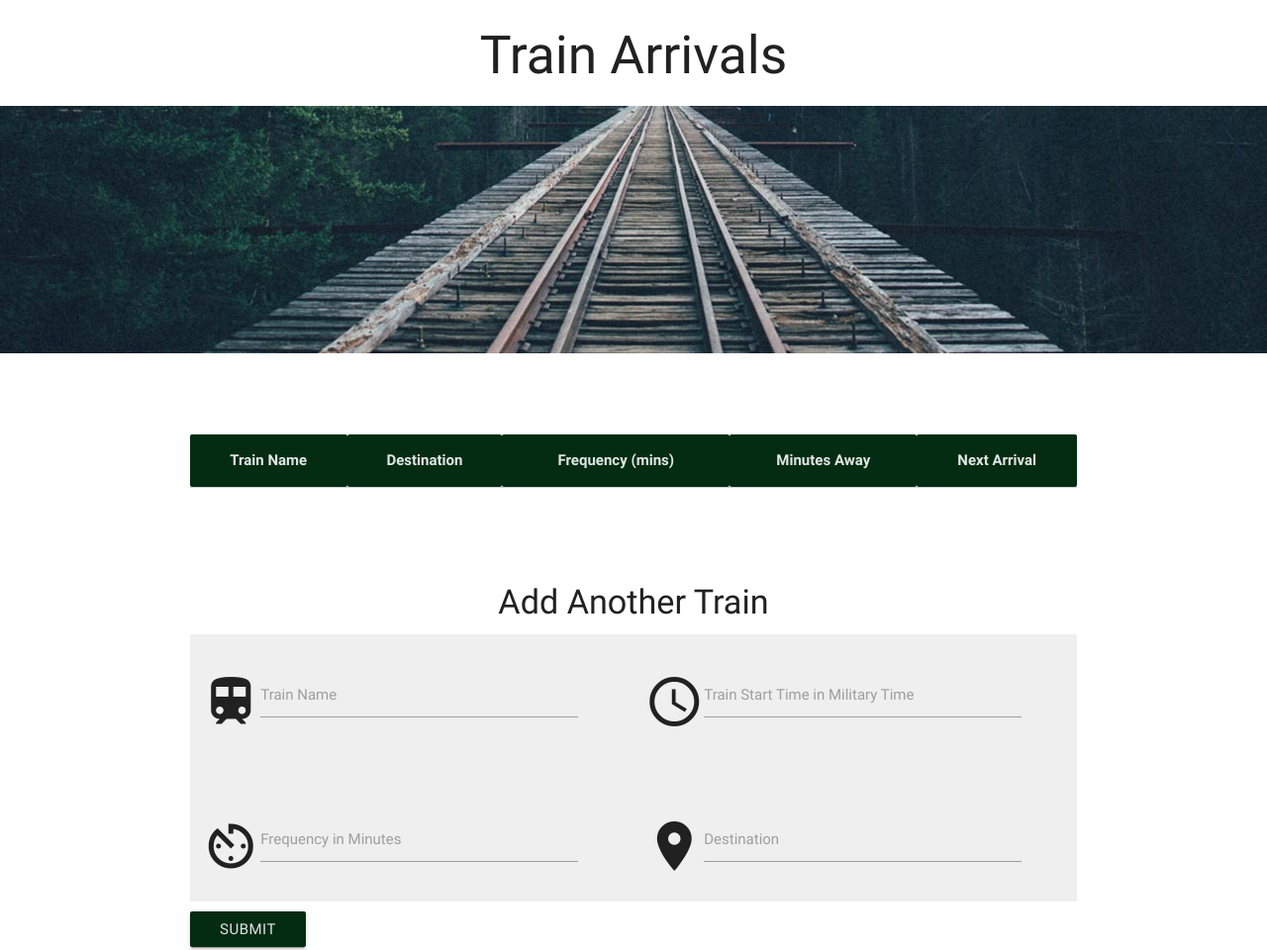
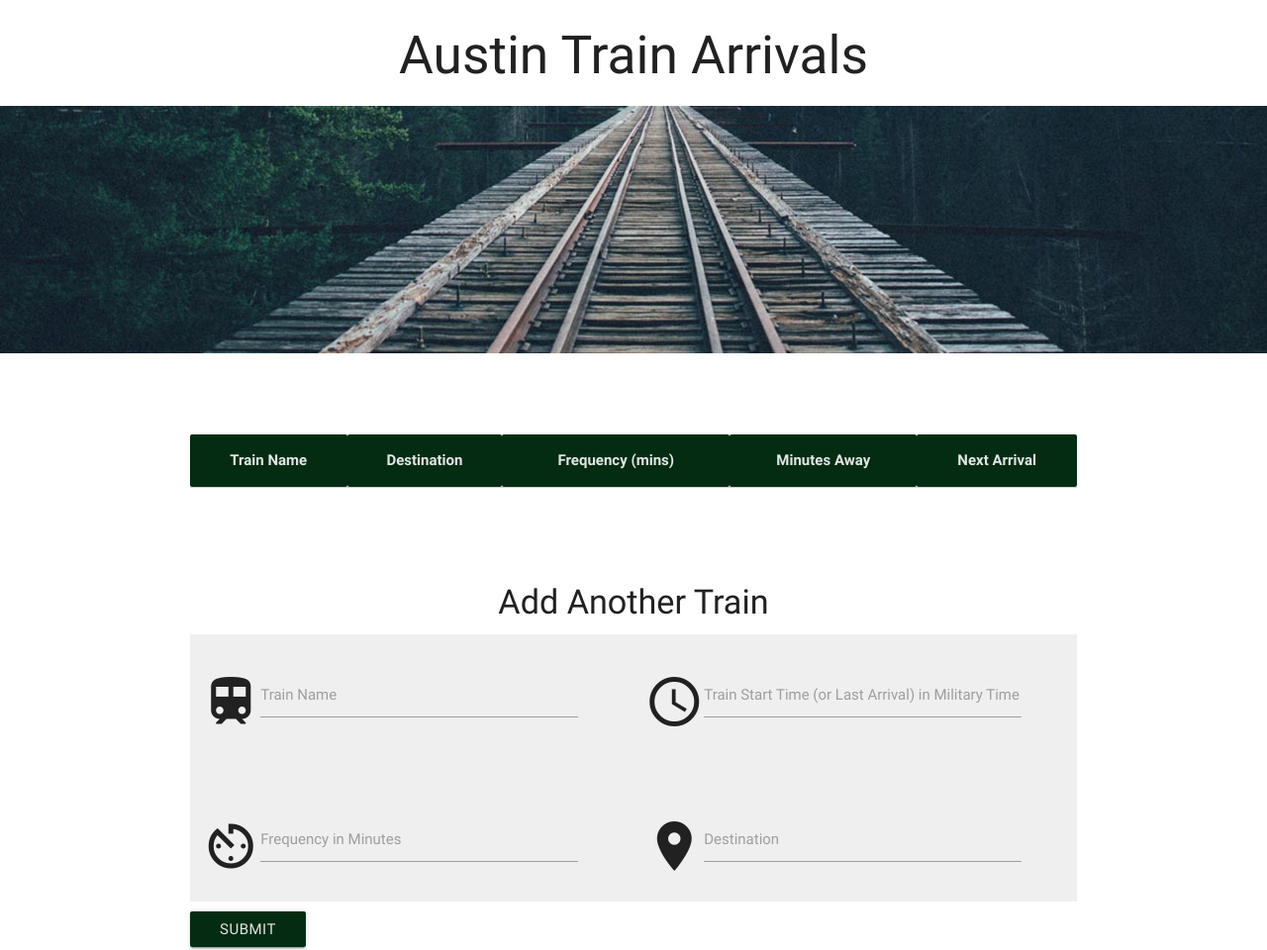
Before and after one commit to maelihector/Train-Scheduler, a plain HTML site: page public/index.html in a window 1280 px wide. Shown: the top 960 px of the page at 99% size. Drawn offline with nearby package versions, Linux system fonts and the light colour scheme; some packages are replaced by stand-ins of ours; no server answers.

Commit message:
Add 'Austin' to title. Update README.md.

```diff
--- a/public/index.html
+++ b/public/index.html
@@ -4,7 +4,7 @@
 <head>
   <meta charset="utf-8">
   <meta name="viewport" content="width=device-width, initial-scale=1">
-  <title>Train Scheduler</title>
+  <title>Train Arrivals</title>
 
   <!--Import Google Icon Font-->
   <link href="https://fonts.googleapis.com/icon?family=Material+Icons" rel="stylesheet">
@@ -30,7 +30,7 @@
 </head>
 
 <body>
-  <h2 class="header center-align">Train Arrivals</h2>
+  <h2 class="header center-align">Austin Train Arrivals</h2>
   <div class="parallax-container">
     <div class="parallax">
       <img src="images/background3.jpg">
@@ -72,7 +72,7 @@
         <div class="input-field col s6">
           <i class="large material-icons prefix">access_time</i>
           <input id="icon_access_time" type="number" class="validate trainStart-input" name="trainStart">
-          <label for="trainStart-input">Train Start Time in Military Time</label>
+          <label for="trainStart-input">Train Start Time (or Last Arrival) in Military Time</label>
         </div>
       </div>
       <br>
```
Also changed, not shown: README.md.
